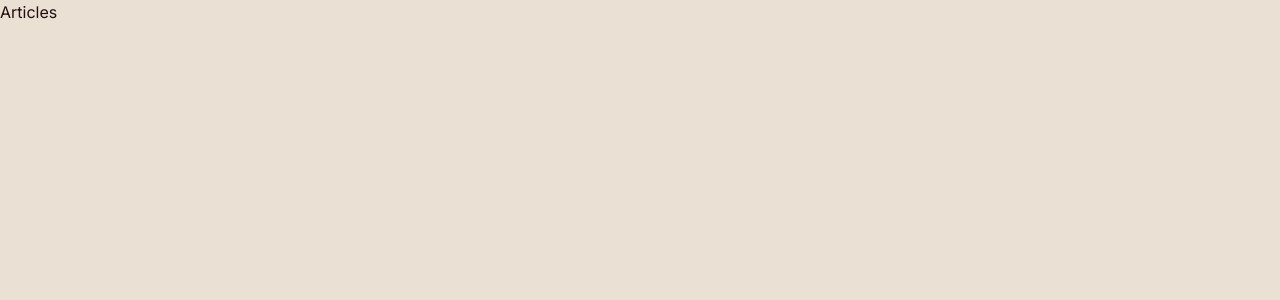
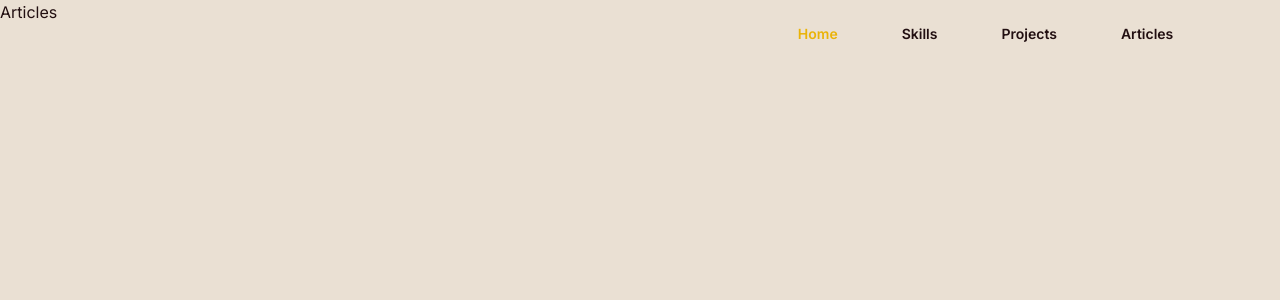
Before and after one commit to Jared-Velasquez/personal-website, a Next.js app: page /articles in a window 1280 px wide. Shown: the top 300 px of the page. Built offline with nearby package versions, Linux system fonts and the light colour scheme.

Commit message:
feat: implement navbar on articles page

```diff
--- a/src/app/layout.tsx
+++ b/src/app/layout.tsx
@@ -1,3 +1,4 @@
+import NavShell from '@/components/navshell'
 import './globals.css'
 import type { Metadata } from 'next'
 import { Inter } from 'next/font/google'
@@ -19,7 +20,9 @@ export default function RootLayout({
       <head>
         <link rel="stylesheet" href="https://cdn.jsdelivr.net/gh/devicons/devicon@v2.15.1/devicon.min.css"></link>
       </head>
-      <body className={inter.className}>{children}</body>
+      <body className={inter.className}>
+        <NavShell>{children}</NavShell>
+      </body>
     </html>
   )
 }
--- a/src/app/page.tsx
+++ b/src/app/page.tsx
@@ -13,23 +13,8 @@ import useMediaQuery from "./hooks/useMediaQuery";
 
 
 export default function Home() {
-  const [selectedPage, setSelectedPage] = useState("home");
-  const [isTopOfPage, setIsTopOfPage] = useState(true);
-  //const isAboveMediumScreens = useMediaQuery("(min-width: 1060px)");
-
-  useEffect(() => {
-    const handleScroll = () => {
-      if (window.scrollX === 0) setIsTopOfPage(true);
-      if (window.scrollY !== 0) setIsTopOfPage(false);
-    }
-
-    window.addEventListener("scroll", handleScroll);
-    return () => window.removeEventListener("scroll", handleScroll);
-  }, []);
-
   return (
     <div className="app bg-whip">
-      <Navbar isTopOfPage={isTopOfPage} selectedPage={selectedPage} setSelectedPage={setSelectedPage} />
       <div className="w-5/6 mx-auto md:h-full">
         <Intro />
       </div>
--- a/src/components/navbar/Navbar.tsx
+++ b/src/components/navbar/Navbar.tsx
@@ -9,18 +9,43 @@ import { AnimatePresence, motion, useCycle } from 'framer-motion';
 
 import './style.css';
 import useOutsideClick from '@/app/hooks/useOutsideClick';
+import Link from 'next/link';
 
-const NavbarLink = ({ page, selectedPage, setSelectedPage }: { page: string, selectedPage: string, setSelectedPage: React.Dispatch<React.SetStateAction<string>> }) => {
-  const lowerCasePage = page.toLowerCase();
+
+const NavbarLink = ({
+  page,
+  selectedPage,
+  setSelectedPage,
+}: {
+  page: string;
+  selectedPage: string;
+  setSelectedPage: React.Dispatch<React.SetStateAction<string>>;
+}) => {
+  const id = page.toLowerCase(); // "home" | "skills" | "projects"
   return (
-    <AnchorLink
-      className={`${selectedPage === lowerCasePage ? 'text-yellow-500' : ''} hover:text-yellow-500 transition duration-500`}
-      href={`$${lowerCasePage}`}
-      onClick={() => setSelectedPage(lowerCasePage)}
-      offset='65'
+    <Link
+      className={`${selectedPage === id ? "text-yellow-500" : ""} hover:text-yellow-500 transition duration-500`}
+      href={{ pathname: "/", hash: id }}   // <= works from ANY route
+      onClick={() => setSelectedPage(id)}
+      scroll
     >
       {page}
-    </AnchorLink>
+    </Link>
+  );
+};
+
+const ArticleLink = ({ page, selectedPage, setSelectedPage }: { page: string, selectedPage: string, setSelectedPage: React.Dispatch<React.SetStateAction<string>> }) => {
+  const lowerCasePage = page.toLowerCase();
+
+  // Instead of going to the next section, move to a different page
+  return (
+    <Link
+      className={`${selectedPage === lowerCasePage ? 'text-yellow-500' : ''} hover:text-yellow-500 transition duration-500`}
+      href={`/${lowerCasePage}`} // Change this line to navigate to a different page
+      onClick={() => setSelectedPage(lowerCasePage)}
+    >
+      {page}
+    </Link>
   );
 }
 
@@ -48,7 +73,7 @@ const itemVariants = {
   }
 }
 
-const links = ["Home", "Skills", "Projects"];
+const links = ["Home", "Skills", "Projects", "Articles"];
 
 const Navbar = ({ isTopOfPage, selectedPage, setSelectedPage }: { isTopOfPage: boolean, selectedPage: string, setSelectedPage: React.Dispatch<React.SetStateAction<string>>}) => {
   const [isMenuToggled, setIsMenuToggled] = useState<boolean>(false);
@@ -139,6 +164,24 @@ const Navbar = ({ isTopOfPage, selectedPage, setSelectedPage }: { isTopOfPage: b
                 setSelectedPage={setSelectedPage}
               />
             </motion.div>
+
+            {/* ARTICLES LINK */}
+            <motion.div
+              initial="hidden"
+              whileInView="visible"
+              viewport={{ once: true, amount: 0.5 }}
+              transition={{ duration: 0.5, delay: 0.4 }}
+              variants={{
+                hidden: { opacity: 0, x: 50 },
+                visible: { opacity: 1, x: 0 },
+              }}
+            >
+              <ArticleLink
+                page="Articles"
+                selectedPage={selectedPage}
+                setSelectedPage={setSelectedPage}
+              />
+            </motion.div>
           </div>
         ) : (
           <motion.button
--- /dev/null
+++ b/src/components/navshell/index.tsx
@@ -0,0 +1,27 @@
+"use client";
+
+import { useEffect, useState } from 'react';
+import Navbar from '@/components/navbar/Navbar';
+
+export default function NavShell({ children }: { children: React.ReactNode }) {
+  const [selectedPage, setSelectedPage] = useState('home');
+  const [isTopOfPage, setIsTopOfPage] = useState(true);
+
+  useEffect(() => {
+    const handleScroll = () => setIsTopOfPage(window.scrollY === 0); // ← use Y only
+    handleScroll(); // initialize on mount
+    window.addEventListener('scroll', handleScroll, { passive: true });
+    return () => window.removeEventListener('scroll', handleScroll);
+  }, []);
+
+  return (
+    <>
+      <Navbar
+        isTopOfPage={isTopOfPage}
+        selectedPage={selectedPage}
+        setSelectedPage={setSelectedPage}
+      />
+      {children}
+    </>
+  );
+}
```
Also changed, not shown: src/app/articles/page.tsx (+10 -0 lines).
